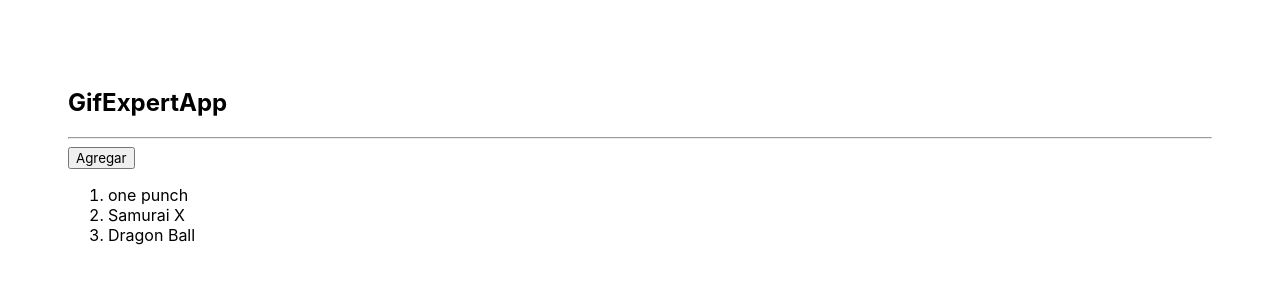
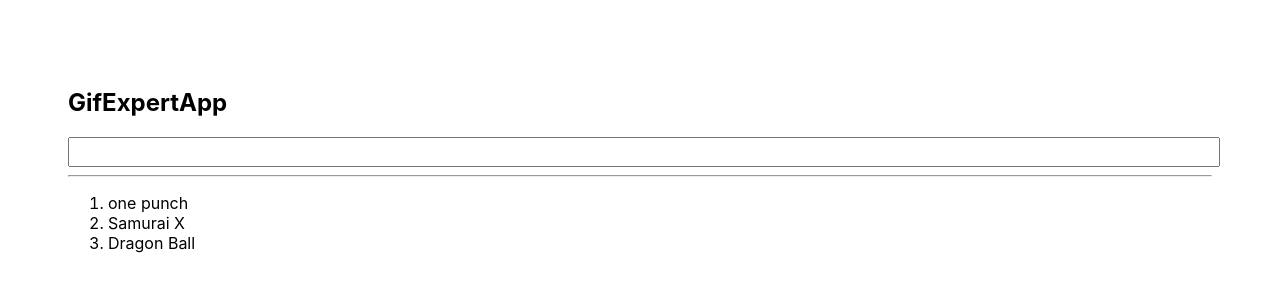
Before and after one commit to Sergioeabarcaf/gif-expert-app, a React (Create React App) app: page / in a window 1280 px wide. Shown: the top 300 px of the page. Built offline with nearby package versions, Linux system fonts and the light colour scheme.

Commit message:
FEAT: Create componente AddCategory

```diff
--- /dev/null
+++ b/src/components/AddCategory.tsx
@@ -0,0 +1,29 @@
+import React, { useState, MouseEvent, Dispatch, SetStateAction } from 'react'
+
+interface AddCategoryProps {
+    setCategories: Function
+}
+
+export const AddCategory = (props: AddCategoryProps) => {
+
+    const [inputValue, setInputValue] = useState('');
+
+    const handleInput = (e: React.ChangeEvent<HTMLInputElement>) => {
+        setInputValue(e.target.value);
+    }
+
+    const handleSubmit = (e: React.FormEvent<HTMLFormElement>) => {
+        e.preventDefault();
+        inputValue.trim().length > 1 && props.setCategories( (categories: string[]) =>  [...categories, inputValue])
+    }
+
+    return (
+        <form onSubmit={ handleSubmit }>
+            <input
+            type='text'
+            value={ inputValue }
+            onChange={ handleInput }
+            />
+        </form>
+    )
+}
--- a/src/components/GifExpertApp.tsx
+++ b/src/components/GifExpertApp.tsx
@@ -1,18 +1,15 @@
 import React, { useState } from 'react';
+import { AddCategory } from './AddCategory';
 
 const GifExpertApp = () => {
 
     const [categories, setcategories] = useState(['one punch', 'Samurai X', 'Dragon Ball']);
 
-    const handleAdd = () => {
-        setcategories([...categories, 'perro']);
-    }
-
     return(
         <>
             <h2>GifExpertApp</h2>
+            < AddCategory setCategories={ setcategories }/>
             <hr/>
-            <button onClick={handleAdd}>Agregar</button>
             <ol>
                 {
                     categories.map( (category) => <li key={category}>{ category }</li>)
--- a/src/index.css
+++ b/src/index.css
@@ -9,3 +9,9 @@
 body {
   padding: 60px;
 }
+
+input {
+  color: gray;
+  font-size: 1.2rem;
+  width: 100%;
+}
```
